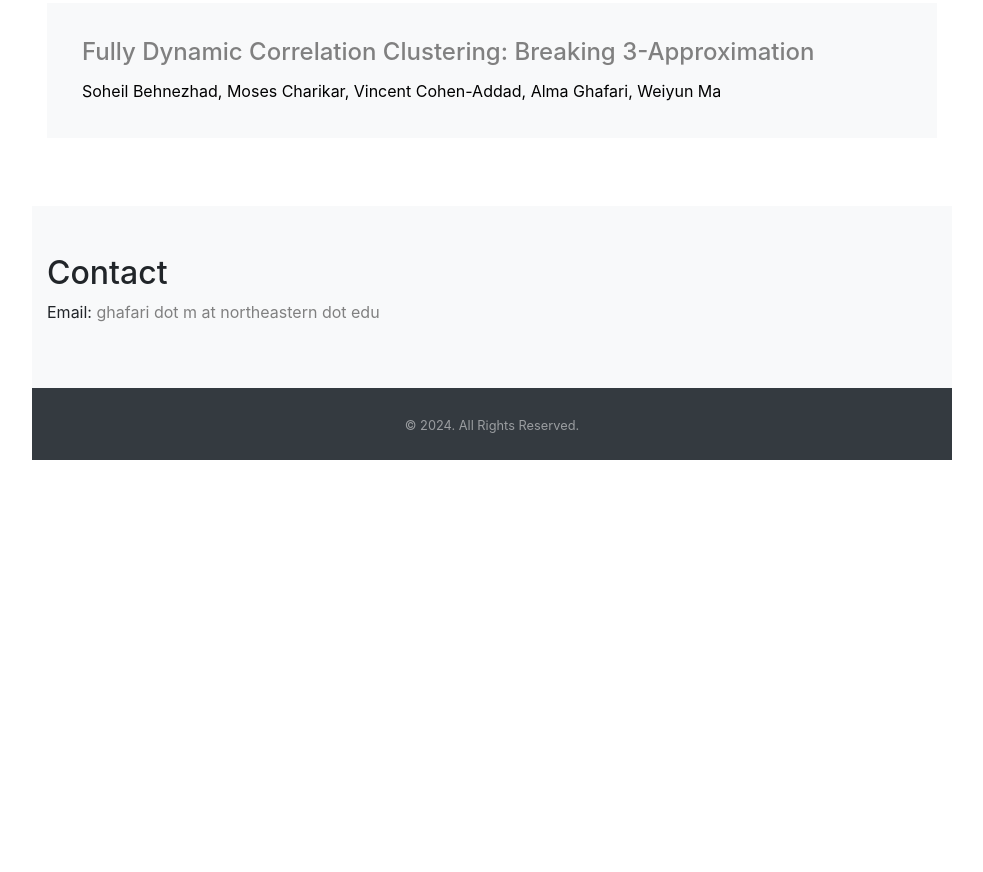
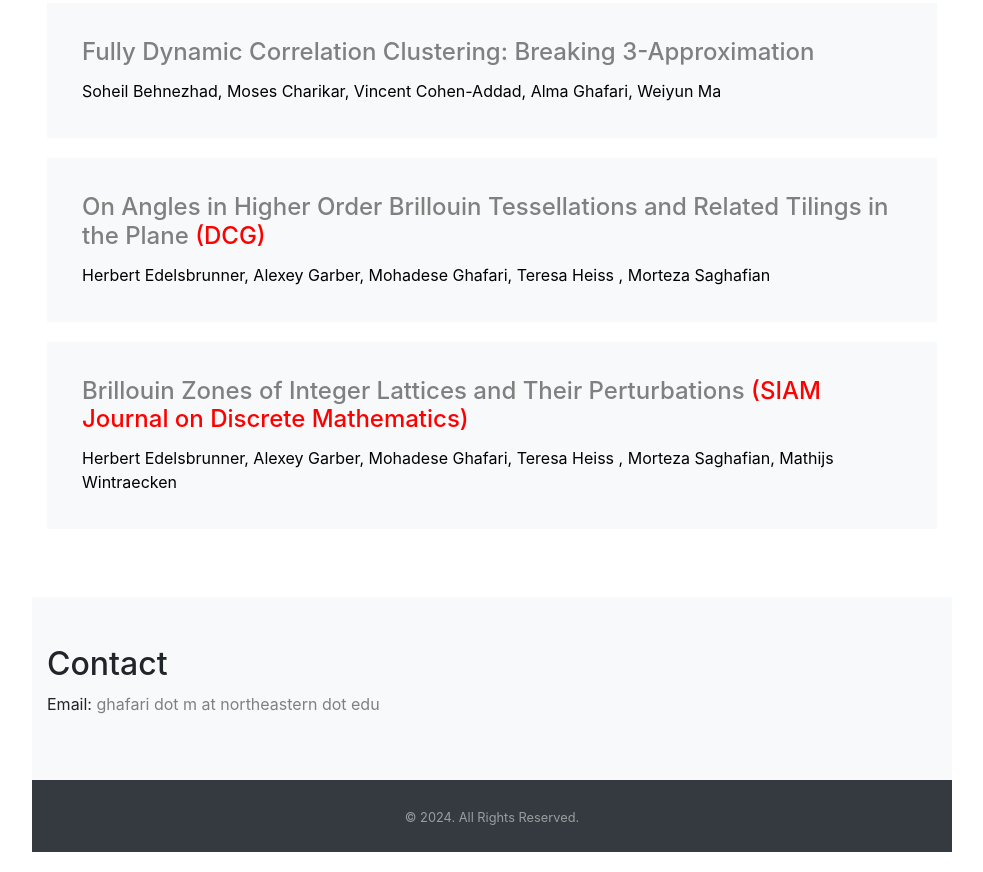
Before and after one commit to almaghafari/almaghafari.github.io, a plain HTML site: page index.html in a window 1280 px wide. Shown: the part 920-1792 px from the top of the page, without its empty margins (258-1241 px from the left). Before the commit the page ends 1400 px from the top, so only its background shows below. Drawn offline with nearby package versions, Linux system fonts and the light colour scheme.

Commit message:
Update index.html

```diff
--- a/index.html
+++ b/index.html
@@ -137,10 +137,27 @@
                         <div class="publication-card">
                             <div class="card-body">
                                 <h3 class="card-title"><a href="https://arxiv.org/abs/2404.06797" target="_blank">Fully Dynamic Correlation Clustering: Breaking 3-Approximation</a></h3>
-                                <p class="card-text"> <a href="http://behnezhad.com" target="_blank">Soheil Behnezhad</a>, <a href="https://profiles.stanford.edu/moses-charikar" target="_blank">Moses Charikar</a>, <a href="https://www.di.ens.fr/~vcohen/" target="_blank">Vincent Cohen-Addad</a>, Alma Ghafari, <a href="https://cs.stanford.edu/~wyma/" target="_blank">Weiyun Ma </a></p>
+                                <p class="card-text"> <a href="https://pub.ista.ac.at/~edels/" target="_blank">Soheil Behnezhad</a>, <a href="https://profiles.stanford.edu/moses-charikar" target="_blank">Moses Charikar</a>, <a href="https://www.di.ens.fr/~vcohen/" target="_blank">Vincent Cohen-Addad</a>, Alma Ghafari, <a href="https://cs.stanford.edu/~wyma/" target="_blank">Weiyun Ma </a></p>
                             </div>
                         </div>
                         <!-- Add more publications as needed -->
+
+                        <div class="publication-card">
+                            <div class="card-body">
+                                <h3 class="card-title"><a href="https://link.springer.com/article/10.1007/s00454-023-00566-1" target="_blank">On Angles in Higher Order Brillouin Tessellations and Related Tilings in the Plane <span class="focs-paper">(DCG)</span></a></h3>
+                                <p class="card-text"> <a href="" target="_blank">Herbert Edelsbrunner</a>, <a href="https://faculty.utrgv.edu/alexey.garber/" target="_blank"> Alexey Garber</a>, Mohadese Ghafari, <a href="https://sites.google.com/view/teresaheiss" target="_blank">Teresa Heiss </a>, <a href="https://scholar.google.com/citations?user=zeI24BoAAAAJ&hl=en" target="_blank"> Morteza Saghafian </a></p>
+                            </div>
+                        </div>
+
+                        <div class="publication-card">
+                            <div class="card-body">
+                                <h3 class="card-title"><a href="https://epubs.siam.org/doi/abs/10.1137/22M1489071" target="_blank">Brillouin Zones of Integer Lattices and Their Perturbations <span class="focs-paper">(SIAM Journal on Discrete Mathematics)</span></a></h3>
+                                <p class="card-text"> <a href="" target="_blank">Herbert Edelsbrunner</a>,
+                                    <a href="https://faculty.utrgv.edu/alexey.garber/" target="_blank"> Alexey Garber</a>,
+                                    Mohadese Ghafari,
+                                    <a href="https://sites.google.com/view/teresaheiss" target="_blank">Teresa Heiss </a>, <a href="https://scholar.google.com/citations?user=zeI24BoAAAAJ&hl=en" target="_blank"> Morteza Saghafian, <a href="https://www-sop.inria.fr/members/Mathijs.Wintraecken/" target="_blank">Mathijs Wintraecken </a></p>
+                            </div>
+                        </div>
                     </div>
                 </section>
 
```
